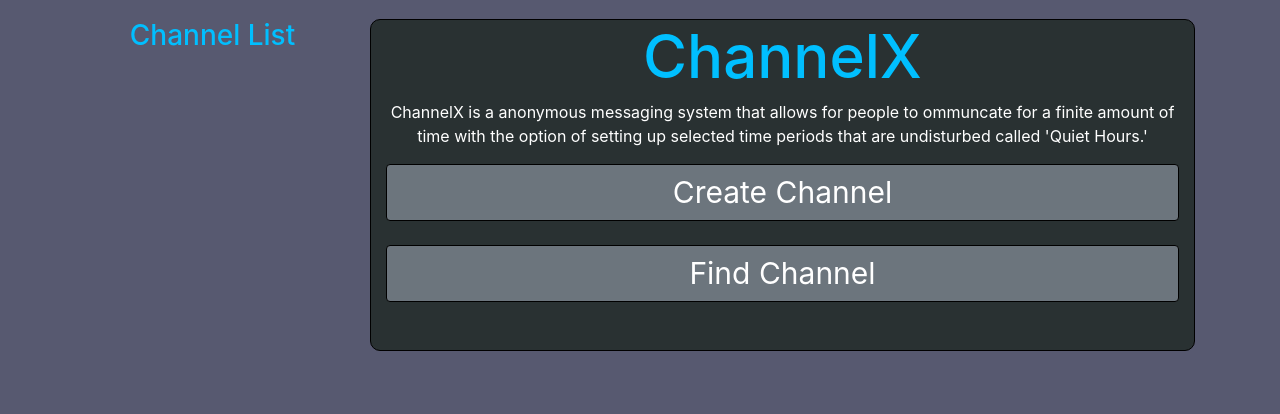
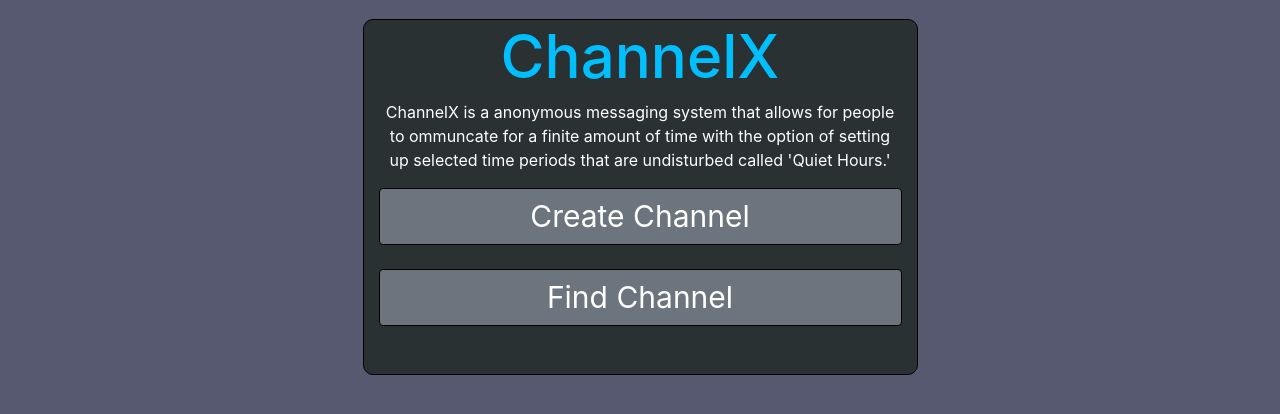
Before and after one commit to thefredliestfred/ChannelX, a Django app: page / in a window 1280 px wide. Shown: the part 56-470 px from the top of the page. Run offline with Django 3.2, Linux system fonts and the light colour scheme; a user stored in the database is signed in; some libraries are stand-ins or nearby versions.

Commit message:
Minor tweaks to UI

```diff
--- a/DjangoProjects/channelx/main/templates/main/about.html
+++ b/DjangoProjects/channelx/main/templates/main/about.html
@@ -9,7 +9,7 @@
 
 <body>
 
-  <div class="col-12" style="text-align:center; border: 1px solid black; background-color:#293132">
+  <div class="col-12" style="text-align:center; border-radius: 10px; border: 1px solid black; background-color:#293132">
     <h1 style="text-align:center;font-size:60px;color:#00BFFF">ChannelX</h1>
     <h3><a href="http://score-contest.org/2018/projects/channelx.php">
       SCORE Project: <i>ChannelX</i> </a></h3>
--- a/DjangoProjects/channelx/main/templates/main/base.html
+++ b/DjangoProjects/channelx/main/templates/main/base.html
@@ -85,20 +85,7 @@
     <main role="main" class="container">
         <div class="row">
             <!-- The Channel List SideBar -->
-            {% if user.is_authenticated %}
-                <div class="col-md-3">
-                    <div class="content-section">
-                        <h3>Channel List</h3>
-                        <p>
-                            <ul class="list-group">
-                                {% for channel in channels %}
-                                    <a href="{% url 'channel-detail' channel.slug %}" class="list-group-item list-group-item-action">{{ channel.room_name }}</a>
-                                {% endfor %}
-                            </ul>
-                        </p>
-                    </div>
-                </div>
-            {% endif %}
+
             <div class="col">
                 <!-- Messages from site displayed below the NavBar -->
                 {% if messages %}
--- a/DjangoProjects/channelx/main/templates/main/channel_detail.html
+++ b/DjangoProjects/channelx/main/templates/main/channel_detail.html
@@ -65,8 +65,6 @@
                             <a href="#"><button style="padding-bottom: 5px" class='btn btn-secondary btn-block'>{{ channelmembers.member_id }}</button></a>
                         </p>
                     {% endif %}
-                {% empty %}
-                    <li>NOTHING HERE BOSS!</li>
                 {% endfor %}
             </div>
         </div>
--- a/DjangoProjects/channelx/main/templates/main/channel_list.html
+++ b/DjangoProjects/channelx/main/templates/main/channel_list.html
@@ -7,7 +7,7 @@
   <div class="container-fluid">
     <div class="row content">
     <!-- Left Side -->
-      <div class="col-12" style="text-align:center; background-color:#293132">
+      <div class="col-6 container-fluid" style="text-align:center; border-radius: 10px; background-color:#293132">
         <!-- Channel List -->
         <h2>Channel List</h2>
           <!-- Channels -->
--- a/DjangoProjects/channelx/main/templates/main/home.html
+++ b/DjangoProjects/channelx/main/templates/main/home.html
@@ -3,7 +3,7 @@
 {% load static %}
 <!--
     Last Update:
-        05/04/19 by Tarren Bos
+        05/07/19 by Tarren Bos
 
     This is the Home template where users will be greeted and asked to login.
 -->
@@ -11,7 +11,8 @@
 <body>
     <div class="container-fluid">
         <div class="row content">
-            <div class="col" style="text-align:center; border-radius: 10px; border: 1px solid black; background-color:#293132">
+            <!-- <div class="col-2"></div> -->
+            <div class="col-6 container-fluid" style="text-align:center; border-radius: 10px; border: 1px solid black; background-color:#293132">
                 <h1 style="font-size: 60px">ChannelX</h1>
                 <p style="color:white" >ChannelX is a anonymous messaging system that allows for people to
                 ommuncate for a finite amount of time with the option of setting up
--- a/DjangoProjects/channelx/main/templates/main/thankYouReqister.html
+++ b/DjangoProjects/channelx/main/templates/main/thankYouReqister.html
@@ -4,7 +4,7 @@
 <!-- Items on page -->
 <div class="container-fluid">
     <div class="row content">
-        <div class="col-12" style="text-align:center; border: 1px solid black; background-color:#293132">
+        <div class="col-12" style="text-align:center; border-radius: 10px; border: 1px solid black; background-color:#293132">
             <h2 style="color:#00BFFF">Thanks for registering!</h2>
             <p style="color:white">Please check your E-Mail for account creation verification</p>
             <a href='{% url "login" %}'>Click here to login</a>
--- a/DjangoProjects/channelx/main/templates/main/ticketRecieved.html
+++ b/DjangoProjects/channelx/main/templates/main/ticketRecieved.html
@@ -10,7 +10,7 @@
  <div class="container-fluid">
    <div class="row content">
      <div class="col-2"></div>
-     <div class="col-8" style="text-align:center; border: 1px solid black; background-color:#293132">
+     <div class="col-8" style="text-align:center; border-radius: 10px; border: 1px solid black; background-color:#293132">
        <p style="color:white;font-size:20px">
           Thank you for reporting this issue,
           Ticket Number &lt;{{ user.username }}-<span id="datetime">
--- a/DjangoProjects/channelx/main/templates/main/ticketRequest.html
+++ b/DjangoProjects/channelx/main/templates/main/ticketRequest.html
@@ -5,7 +5,7 @@
 <div class="container-fluid">
   <div class="row content">
     <div class="col-2"></div>
-    <div class="col-8" style="text-align:center; border: 1px solid black; background-color:gray">
+    <div class="col-8" style="text-align:center; border-radius: 10px; border: 1px solid black; background-color:gray">
         <form method="POST">
             {% csrf_token %}
             <fieldset class="form-group">
--- a/DjangoProjects/channelx/main/urls.py
+++ b/DjangoProjects/channelx/main/urls.py
@@ -5,6 +5,7 @@ from . import views
 from users import views as users_views
 from . import views
 from .views import (
+    MemberListView,
     ChannelListView,
     ChannelDetailView,
     ChannelCreateView,
@@ -23,7 +24,6 @@ urlpatterns = [
     path('channelsettings/', views.channelsettingspage, name='main-channelsettings'),
     path('thankyouregister/', views.thankyouregisterpage, name='main-thankyouregister'),
     path('ticketrecieved/', views.ticketrecivedpage, name='main-ticketrecieved'),
-    #path('ticketrequest/', views.ticketrequestpage, name='main-ticketrequest'),
     path('channel/', ChannelListView.as_view(), name='main-channel-list'),
     path('channel/new/', ChannelCreateView.as_view(), name='channel-create'),
     path('channel/<str:slug>/', ChannelDetailView.as_view(), name='channel-detail'),
--- a/DjangoProjects/channelx/users/templates/users/profile.html
+++ b/DjangoProjects/channelx/users/templates/users/profile.html
@@ -1,11 +1,11 @@
 {% extends "main/base.html" %}
 {% block content %}
 {% load crispy_forms_tags %}
-    <div class="content-section" style="color:white; border: 1px solid black; background-color:#293132">
+    <div class="content-section" style="color:white; border-radius: 10px; border: 1px solid black; background-color:#293132">
       <div class="media">
         <img class="rounded-circle account-img" src="{{ user.profile.image.url }}">
         <div class="media-body">
-          <h2 class="account-heading" style="color:#00BFFF;padding-left:20px">{{ user.username }}</h2>
+          <p class="account-heading" style="color:#00BFFF;">{{ user.username }}</p>
           <a style="padding-left:5%; color:white">
             Name: {{ user.first_name }} {{ user.last_name }}</a>
             <br>
--- a/DjangoProjects/channelx/users/templates/users/register.html
+++ b/DjangoProjects/channelx/users/templates/users/register.html
@@ -3,7 +3,7 @@
 {% load static %}
 {% load crispy_forms_tags %}
 
-<div class="container" style="color:white; text-align:center; border: 1px solid black; background-color:#293132">
+<div class="container" style="color:white; text-align:center; border-radius: 10px; border: 1px solid black; background-color:#293132">
     <form style="width: 100%; padding:0 25% 0 25%" method="POST">
         {% csrf_token %}
         <fieldset class="form-group">
```
Also changed, not shown: DjangoProjects/channelx/db.sqlite3.
